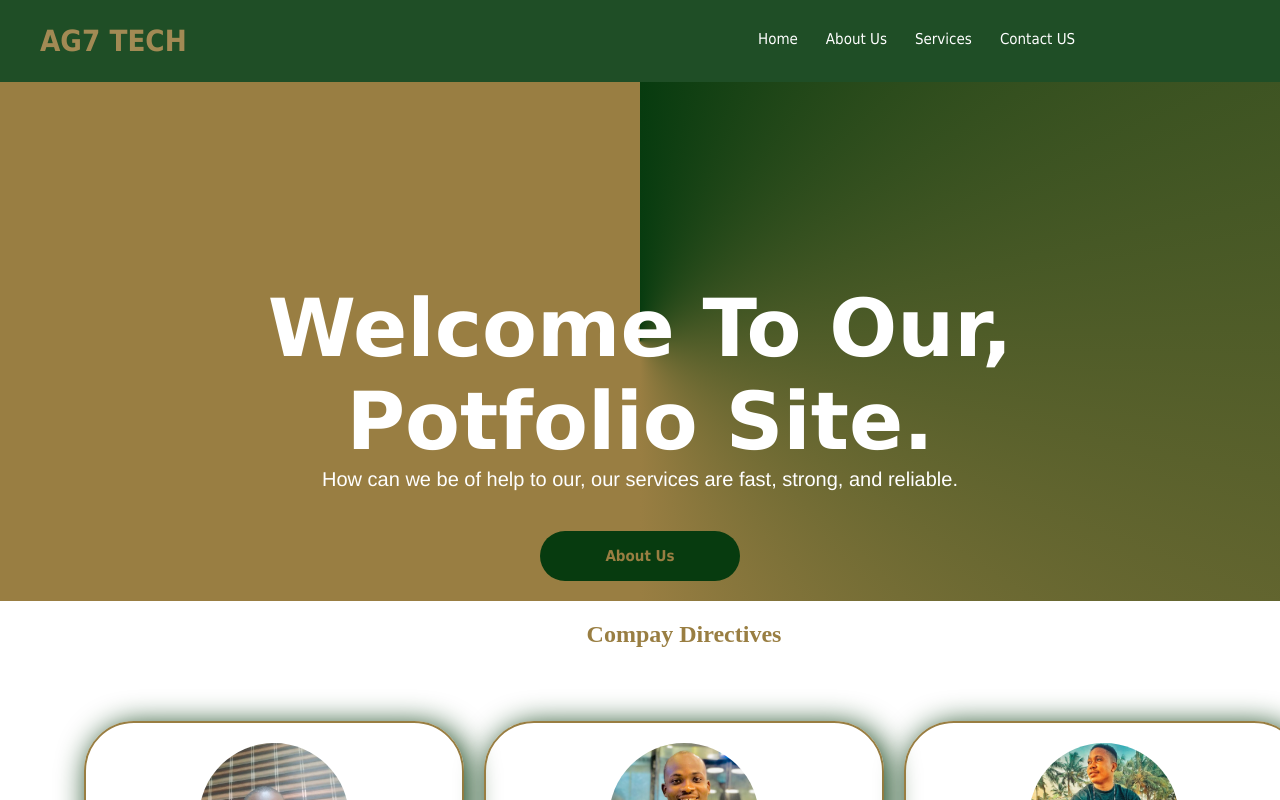
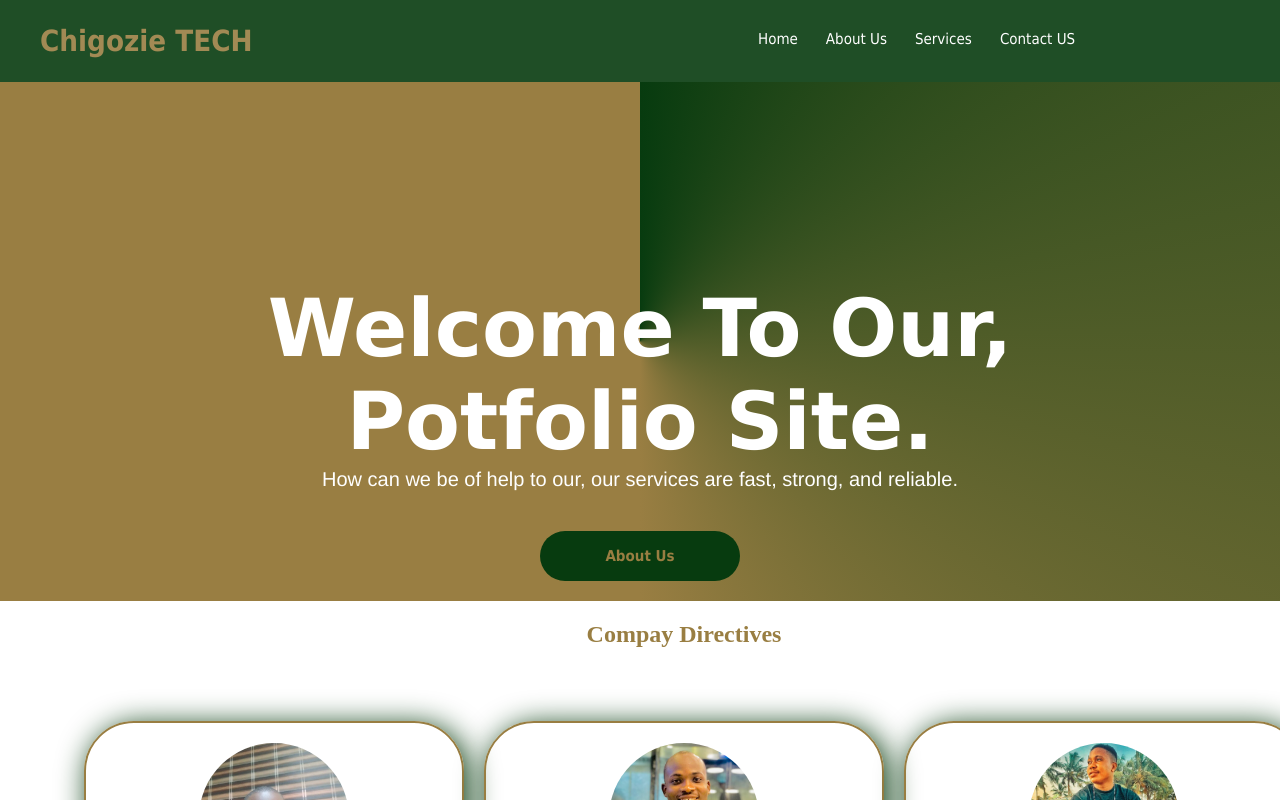
Before and after one commit to Ag7tech/first-html-css-potfolie, a plain HTML site: page index.html in a window 1280 px wide. Shown: the top 800 px of the page. Drawn offline with Linux system fonts and the light colour scheme.

Commit message:
changes to index and css file

```diff
--- a/css/style.css
+++ b/css/style.css
@@ -10,7 +10,7 @@
     display: flex;
     background-color: #073b0f ;
     opacity: 0.9;
-    z-index: 3;
+    z-index: 4;
 }
 
 .logo{
--- a/index.html
+++ b/index.html
@@ -11,7 +11,7 @@
 
    <section class="navbar">
     <div class="logo">
-        <h3>AG7 TECH</h3>
+        <h3>Chigozie  TECH</h3>
     </div>
 
        <nav class="nav-links">
```
